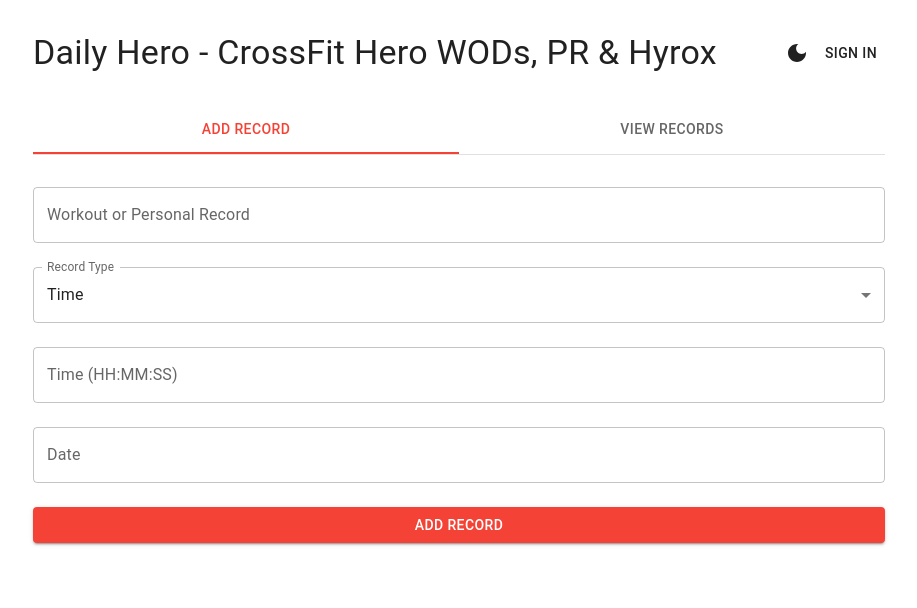
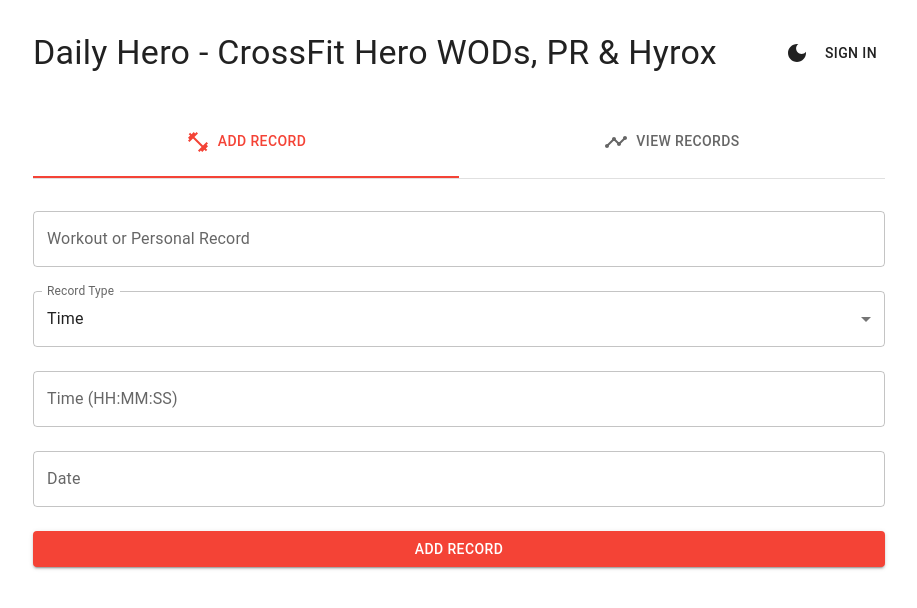
Before and after one commit to flavioricardo/daily-hero-wod, a React (Vite) app: page / in a window 1280 px wide. Shown: the top 608 px of the page, without its empty margins (181-1098 px from the left). Built offline with nearby package versions, Linux system fonts and the light colour scheme; no server answers; the database is empty.

Commit message:
adição: atualiza componentes do DailyHeroWod para incluir ícones nas abas e reorganiza importações

```diff
--- a/src/DailyHeroWod.tsx
+++ b/src/DailyHeroWod.tsx
@@ -1,37 +1,40 @@
-import React, { useState, useEffect, useMemo, Suspense } from "react";
 import {
+  Alert,
   Box,
+  Button,
   Container,
   CssBaseline,
-  ThemeProvider,
-  createTheme,
-  Tabs,
-  Tab,
-  Typography,
-  IconButton,
-  Snackbar,
-  Alert,
   Dialog,
   DialogActions,
   DialogContent,
   DialogContentText,
   DialogTitle,
-  Button,
+  IconButton,
   LinearProgress,
+  Snackbar,
+  Tab,
+  Tabs,
+  ThemeProvider,
+  Typography,
+  createTheme,
 } from "@mui/material";
 import {
+  DarkMode as DarkModeIcon,
   LightMode as LightModeIcon,
-  DarkMode as DarkModeIcon,
 } from "@mui/icons-material";
+import { RECORD_TYPES, TOAST_DURATION, WEIGHT_UNITS } from "./utils/helpers";
+import React, { Suspense, useEffect, useMemo, useState } from "react";
+import { User, onAuthStateChanged, signOut } from "firebase/auth";
+import { auth, db } from "./firebase";
+import { collection, getDocs } from "firebase/firestore";
+
+import { AdapterMoment } from "@mui/x-date-pickers/AdapterMoment";
+import { COLORS } from "./utils/styles";
+import FitnessCenterIcon from "@mui/icons-material/FitnessCenter";
 import { LocalizationProvider } from "@mui/x-date-pickers";
-import { AdapterMoment } from "@mui/x-date-pickers/AdapterMoment";
 import Login from "./components/Login";
-import { WEIGHT_UNITS, RECORD_TYPES, TOAST_DURATION } from "./utils/helpers";
 import { Moment } from "moment";
-import { onAuthStateChanged, signOut, User } from "firebase/auth";
-import { auth, db } from "./firebase";
-import { COLORS } from "./utils/styles";
-import { getDocs, collection } from "firebase/firestore";
+import TimelineIcon from "@mui/icons-material/Timeline";
 
 const RecordForm = React.lazy(() => import("./components/RecordForm"));
 const RecordList = React.lazy(() => import("./components/RecordList"));
@@ -295,8 +298,16 @@
                 onChange={(_e, newValue) => setActiveTab(newValue)}
                 variant="fullWidth"
               >
-                <Tab label="Add Record" />
-                <Tab label="View Records" />
+                <Tab
+                  label="Add Record"
+                  icon={<FitnessCenterIcon />}
+                  iconPosition="start"
+                />
+                <Tab
+                  label="View Records"
+                  icon={<TimelineIcon />}
+                  iconPosition="start"
+                />
               </Tabs>
             </Box>
 
```
